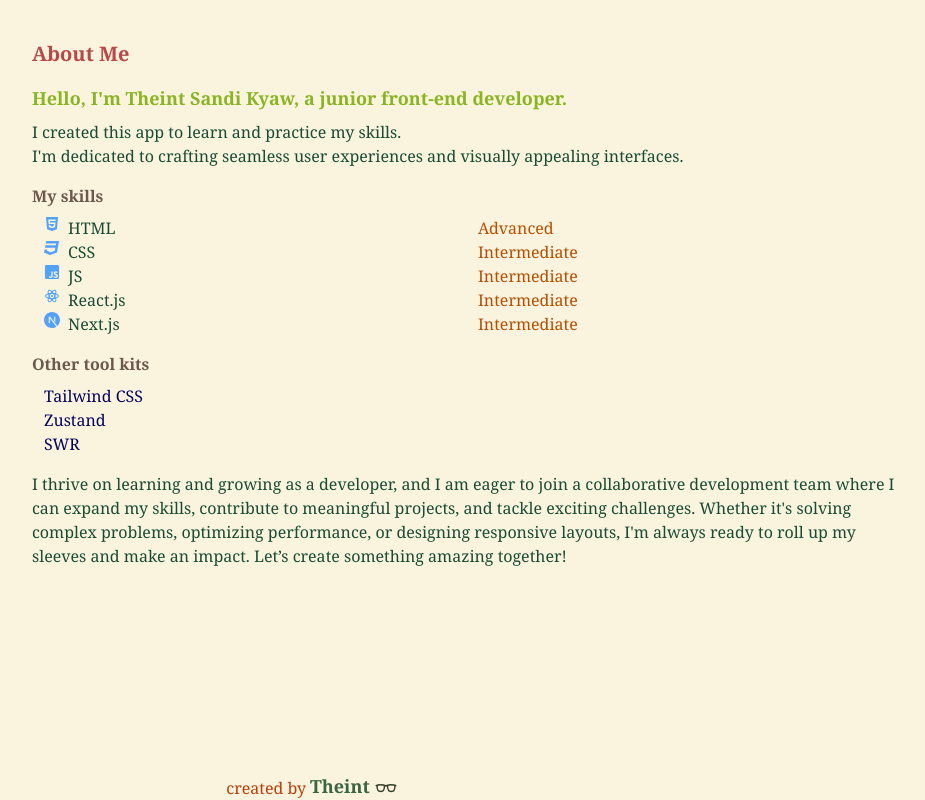
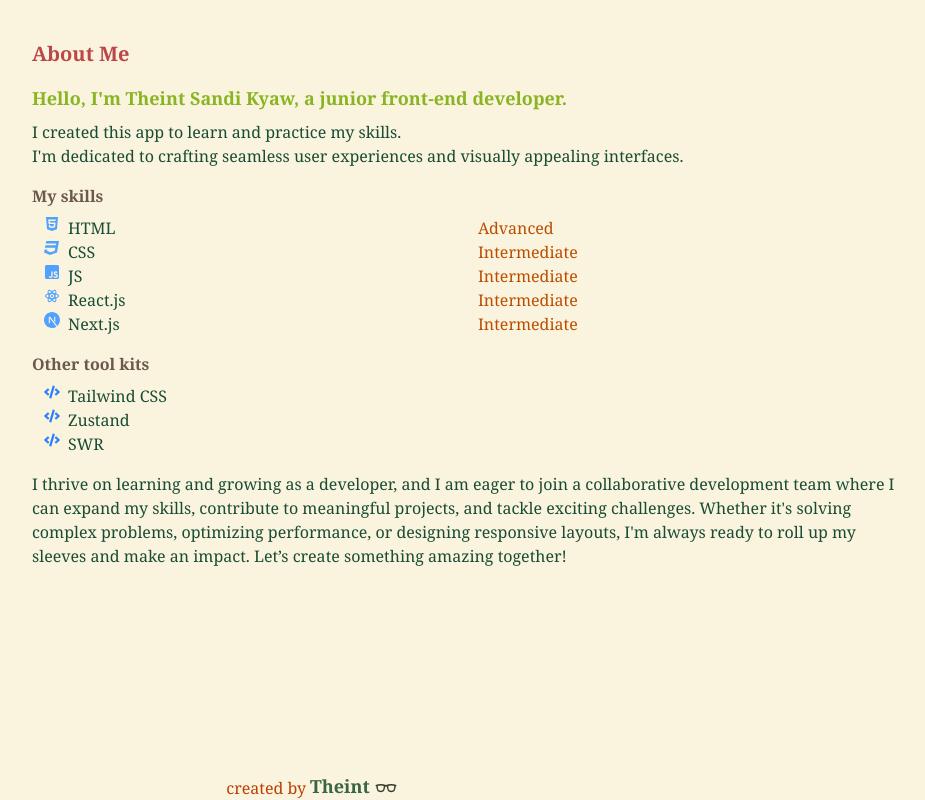
Before and after one commit to IvoryMay/Taskwhiz-next-todo-, a Next.js app: page /about in a window 1280 px wide. Shown: the whole page, without its empty margins (168-1093 px from the left). Built offline with nearby package versions, Linux system fonts and the light colour scheme.

Commit message:
list icon added

```diff
--- a/src/app/about/page.js
+++ b/src/app/about/page.js
@@ -5,6 +5,7 @@ import { FaCss3 } from "react-icons/fa6";
 import { FaJsSquare } from "react-icons/fa";
 import { RiReactjsLine } from "react-icons/ri";
 import { SiNextdotjs } from "react-icons/si";
+import { FaCode } from "react-icons/fa";
 const page = () => {
 
   const mySkills = [
@@ -16,7 +17,7 @@ const page = () => {
   ];
 
   const toolKits = [
-    { tool: "Tailwind CSS", description: "A utility-first CSS framework for fast, custom designs." },
+    { tool: "Tailwind CSS", description: "A utility-first CSS framework for fast, custom designs.", },
     { tool: "Zustand", description: "A lightweight and scalable state management library for React." },
     { tool: "SWR", description: "A React hook library for remote data fetching with caching." },
   ];
@@ -49,13 +50,14 @@ const page = () => {
 
           <div className="mb-4">
           <h3  className="mb-2 font-semibold text-[#6c584c]">Other tool kits</h3>
-          <ul className="pl-3 ">
+          <div className="pl-3 ">
             {toolKits.map((el, index) => (
-              <li key={index} className="text-[#03045e]">
-                {el.tool}
-              </li>
+              <div key={index} className="text-[#03045e] flex gap-2">
+                <div className="text-blue-500"><FaCode /></div>
+                <div className="text-[#184c35]">{el.tool}</div>
+              </div>
             ))}
-          </ul>
+          </div>
           </div>
 
 
```
